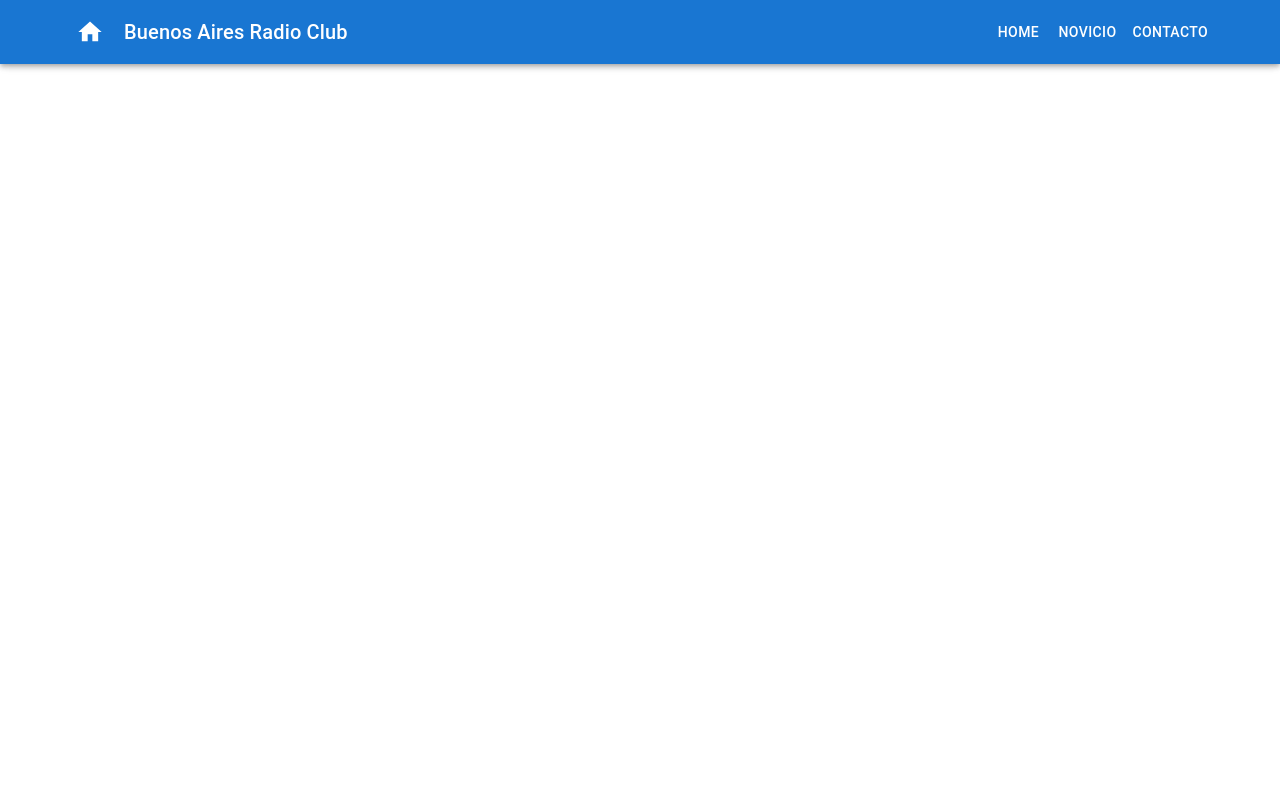
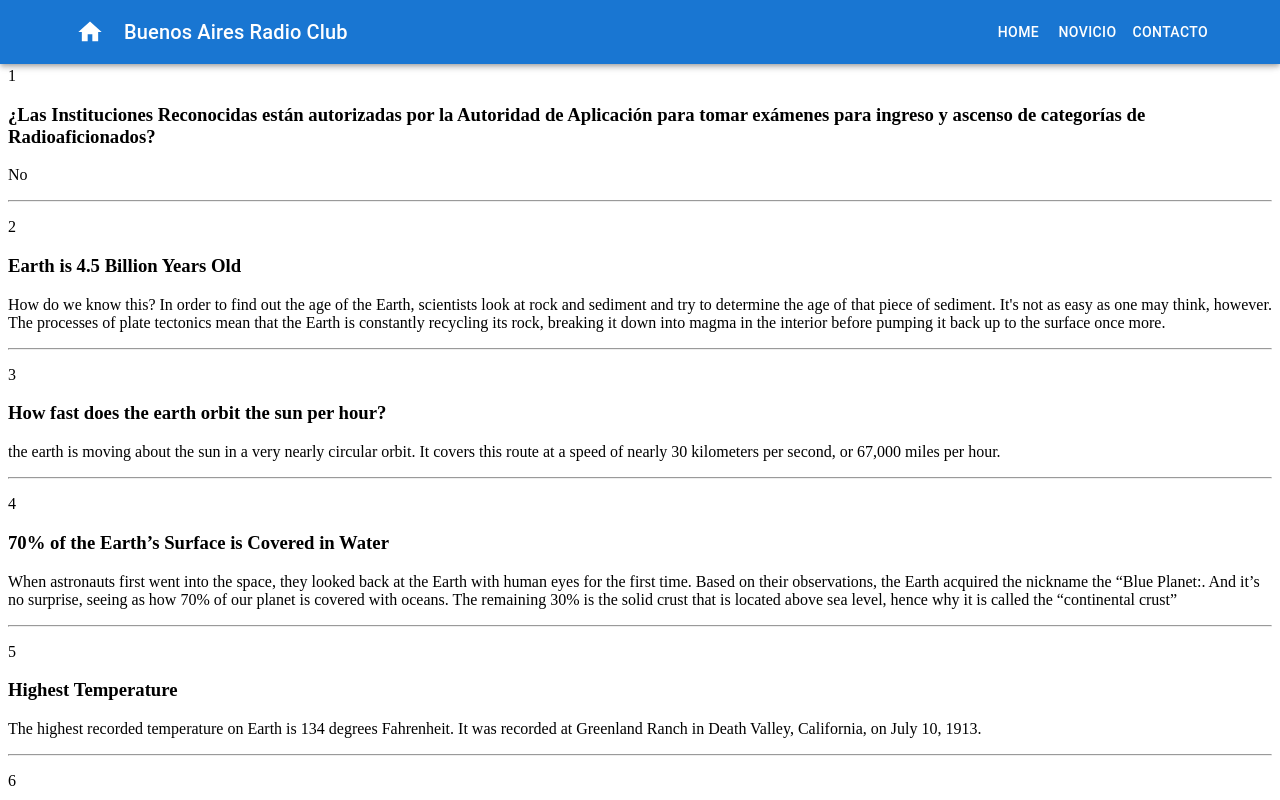
Before and after one commit to ltiisidii/rf-examen-react, a React (Create React App) app in the folder lu4bb-examen/: page /info-reglamentacion in a window 1280 px wide. Shown: the top 800 px of the page. Built offline with nearby package versions, Linux system fonts and the light colour scheme.

Commit message:
infoReglamentacion

```diff
--- a/lu4bb-examen/src/component/InfoReglamentacion.js
+++ b/lu4bb-examen/src/component/InfoReglamentacion.js
@@ -1,12 +1,21 @@
+
 import React from 'react';
+import facts  from '../sources/facts-novicio-reglamentacion.json';
 
-const InfoReglamentacion = () => {
+const InfoTecnica = () => {
   return (
     <div>
-      <h2>Información de Reglamentación</h2>
-      {/* Contenido de la información de reglamentación */}
+      <h2>Información Reglamentación</h2>
+      {facts.map((fact, index) => (
+        <div key={fact.id}>
+          {index > 0 && <hr />} {/* Separador visible */}
+          <p>{fact.id}</p> {/* Mostrar el ID */}
+          <h3>{fact.title}</h3>
+          <p>{fact.content}</p>
+        </div>
+      ))}
     </div>
   );
 };
 
-export default InfoReglamentacion;
+export default InfoTecnica;
--- a/lu4bb-examen/src/sources/facts-novicio-reglamentacion.json
+++ b/lu4bb-examen/src/sources/facts-novicio-reglamentacion.json
@@ -2,8 +2,8 @@
 
     {
         "id": "1",
-        "title": "Earth Doesn’t Take 24 Hours to Rotate on its Axis",
-        "content": "It actually takes 23 hours, 56 minutes and 4 seconds for the Earth to rotate once completely on its axis, which astronomers refer to as a Sidereal Day. Now wait a second, doesn’t that mean that a day is 4 minutes shorter than we think it is? You’d think that this time would add up, day by day, and within a few months, day would be night, and night would be day."
+        "title": "¿Las Instituciones Reconocidas están autorizadas por la Autoridad de Aplicación para tomar exámenes para ingreso y ascenso de categorías de Radioaficionados?",
+        "content": "No"
    },
     {
         "id": "2",
```
